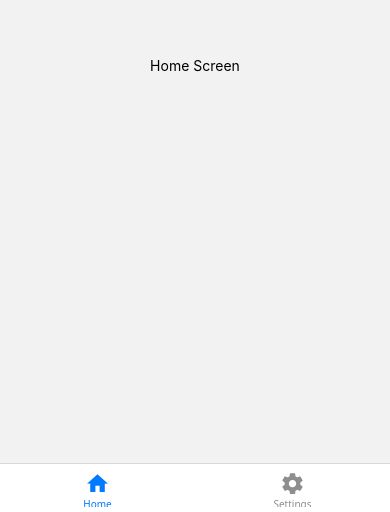
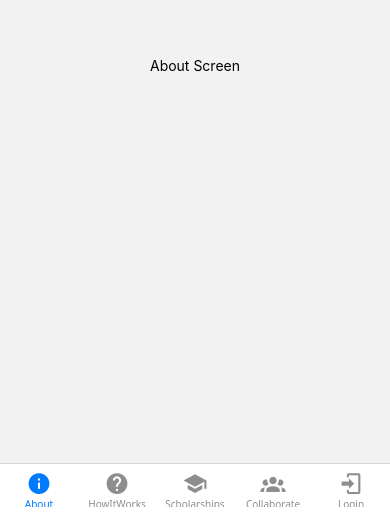
Before and after one commit to Rifat8080/alteryouth_reactNative, a React Native app: screen /About in a window 390 px wide. Shown: the part 332-844 px from the top of the page. Built offline with nearby package versions, Linux system fonts and the light colour scheme.

Commit message:
5 tabs initialized

```diff
--- a/src/navigation/BottomTabBar.js
+++ b/src/navigation/BottomTabBar.js
@@ -2,8 +2,11 @@ import React from 'react';
 import { createBottomTabNavigator } from '@react-navigation/bottom-tabs';
 import { NavigationContainer } from '@react-navigation/native';
 import Icon from 'react-native-vector-icons/MaterialCommunityIcons';
-import HomeScreen from '../screens/HomeScreen';
-import SettingsScreen from '../screens/SettingsScreen';
+import AboutScreen from '../screens/AboutScreen';
+import HowItWorksScreen from '../screens/HowItWorksScreen';
+import ScholarshipsScreen from '../screens/ScholarshipsScreen';
+import CollaborateScreen from '../screens/CollaborateScreen';
+import LoginScreen from '../screens/LoginScreen';
 
 const Tab = createBottomTabNavigator();
 
@@ -15,10 +18,26 @@ const BottomTabBar = () => {
           tabBarIcon: ({ color, size }) => {
             let iconName;
 
-            if (route.name === 'Home') {
-              iconName = 'home';
-            } else if (route.name === 'Settings') {
-              iconName = 'cog';
+            switch (route.name) {
+
+              case 'About':
+                iconName = 'information';
+                break;
+              case 'HowItWorks':
+                iconName = 'help-circle';
+                break;
+              case 'Scholarships':
+                iconName = 'school';
+                break;
+              case 'Collaborate':
+                iconName = 'account-group';
+                break;
+              case 'Login':
+                iconName = 'login';
+                break;
+              default:
+                iconName = 'circle';
+                break;
             }
 
             return <Icon name={iconName} size={size} color={color} />;
@@ -29,8 +48,11 @@ const BottomTabBar = () => {
           showLabel: false,
         }}
       >
-        <Tab.Screen name="Home" component={HomeScreen} />
-        <Tab.Screen name="Settings" component={SettingsScreen} />
+        <Tab.Screen name="About" component={AboutScreen} />
+        <Tab.Screen name="HowItWorks" component={HowItWorksScreen} />
+        <Tab.Screen name="Scholarships" component={ScholarshipsScreen} />
+        <Tab.Screen name="Collaborate" component={CollaborateScreen} />
+        <Tab.Screen name="Login" component={LoginScreen} />
       </Tab.Navigator>
     </NavigationContainer>
   );
--- /dev/null
+++ b/src/screens/AboutScreen.js
@@ -0,0 +1,20 @@
+import React from 'react';
+import { View, Text, StyleSheet } from 'react-native';
+
+const AboutScreen = () => {
+  return (
+    <View style={styles.container}>
+      <Text>About Screen</Text>
+    </View>
+  );
+};
+
+const styles = StyleSheet.create({
+  container: {
+    flex: 1,
+    justifyContent: 'center',
+    alignItems: 'center',
+  },
+});
+
+export default AboutScreen;
--- /dev/null
+++ b/src/screens/CollaborateScreen.js
@@ -0,0 +1,20 @@
+import React from 'react';
+import { View, Text, StyleSheet } from 'react-native';
+
+const CollaborateScreen = () => {
+  return (
+    <View style={styles.container}>
+      <Text>Collaborate Screen</Text>
+    </View>
+  );
+};
+
+const styles = StyleSheet.create({
+  container: {
+    flex: 1,
+    justifyContent: 'center',
+    alignItems: 'center',
+  },
+});
+
+export default CollaborateScreen;
--- /dev/null
+++ b/src/screens/HowItWorksScreen.js
@@ -0,0 +1,20 @@
+import React from 'react';
+import { View, Text, StyleSheet } from 'react-native';
+
+const HowItWorksScreen = () => {
+  return (
+    <View style={styles.container}>
+      <Text>How It Works Screen</Text>
+    </View>
+  );
+};
+
+const styles = StyleSheet.create({
+  container: {
+    flex: 1,
+    justifyContent: 'center',
+    alignItems: 'center',
+  },
+});
+
+export default HowItWorksScreen;
--- /dev/null
+++ b/src/screens/LoginScreen.js
@@ -0,0 +1,20 @@
+import React from 'react';
+import { View, Text, StyleSheet } from 'react-native';
+
+const LoginScreen = () => {
+  return (
+    <View style={styles.container}>
+      <Text>Login Screen</Text>
+    </View>
+  );
+};
+
+const styles = StyleSheet.create({
+  container: {
+    flex: 1,
+    justifyContent: 'center',
+    alignItems: 'center',
+  },
+});
+
+export default LoginScreen;
--- /dev/null
+++ b/src/screens/ScholarshipsScreen.js
@@ -0,0 +1,20 @@
+import React from 'react';
+import { View, Text, StyleSheet } from 'react-native';
+
+const ScholarshipsScreen = () => {
+  return (
+    <View style={styles.container}>
+      <Text>Scholarships Screen</Text>
+    </View>
+  );
+};
+
+const styles = StyleSheet.create({
+  container: {
+    flex: 1,
+    justifyContent: 'center',
+    alignItems: 'center',
+  },
+});
+
+export default ScholarshipsScreen;
```
